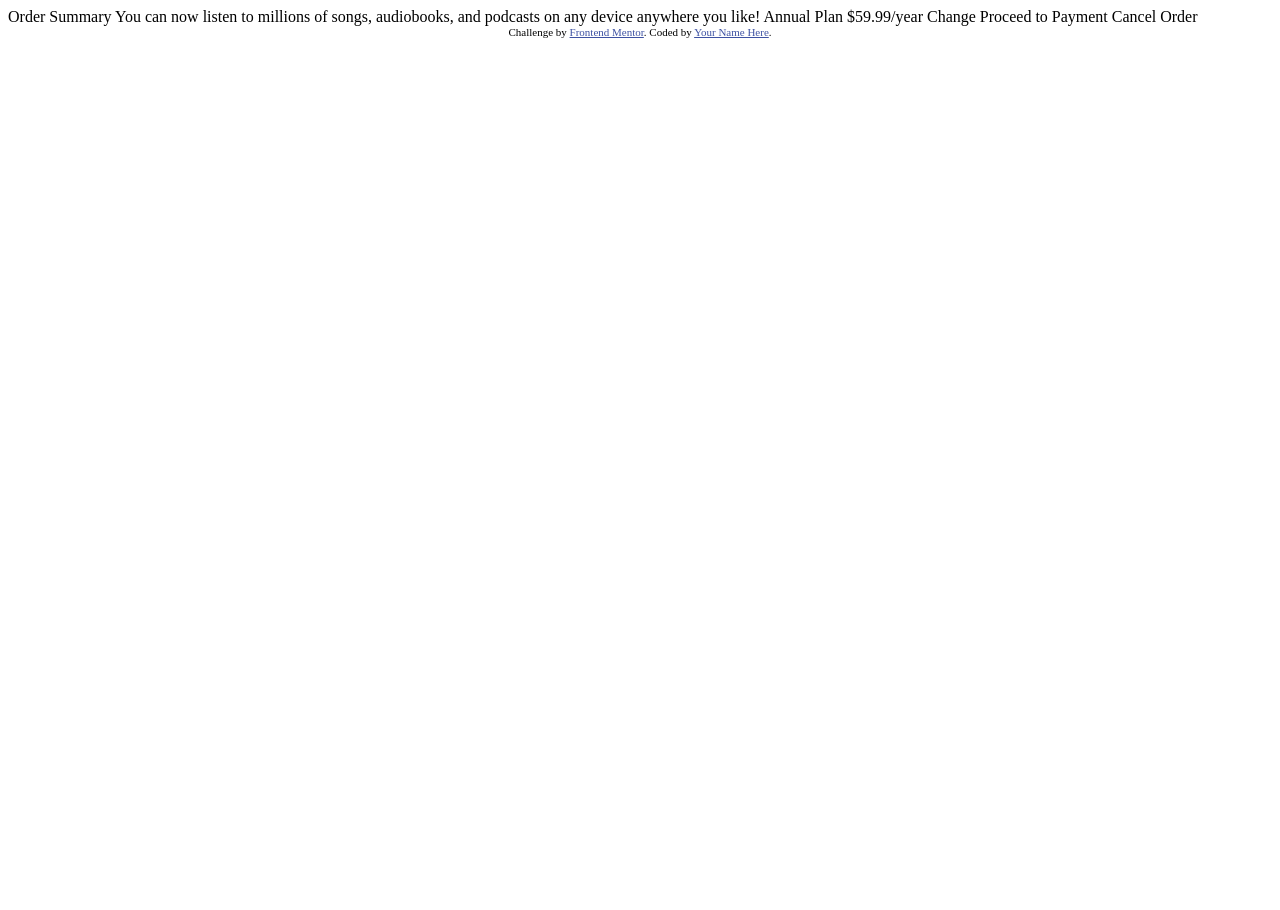
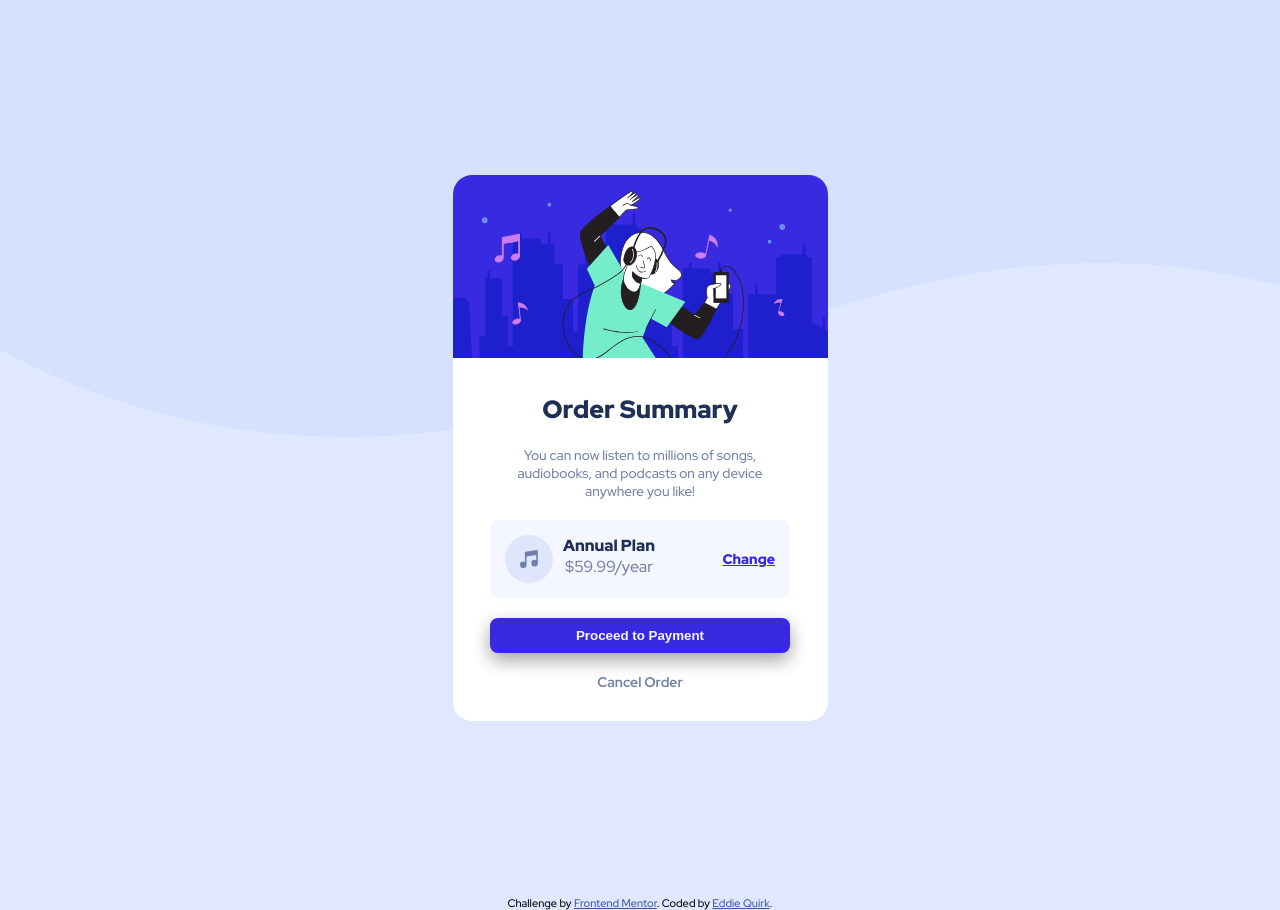
Before and after one commit to edquirk/order-summary-component-main, a plain HTML site: page index.html in a window 1280 px wide. Before the commit the page ends 800 px from the top, so only its background shows below. Drawn offline with Linux system fonts and the light colour scheme.

Commit message:
Final version 1.0

```diff
--- a/index.html
+++ b/index.html
@@ -1,37 +1,59 @@
 <!DOCTYPE html>
 <html lang="en">
-<head>
-  <meta charset="UTF-8">
-  <meta name="viewport" content="width=device-width, initial-scale=1.0"> <!-- displays site properly based on user's device -->
+  <head>
+    <meta charset="UTF-8" />
+    <meta name="viewport" content="width=device-width, initial-scale=1.0" />
+    <link
+      rel="icon"
+      type="image/png"
+      sizes="32x32"
+      href="./images/favicon-32x32.png"
+    />
+    <link rel="preconnect" href="https://fonts.googleapis.com">
+<link rel="preconnect" href="https://fonts.gstatic.com" crossorigin>
+<link href="https://fonts.googleapis.com/css2?family=Red+Hat+Display:wght@500;700;900&display=swap" rel="stylesheet">
+<link rel="stylesheet" href="style.css">
+    <title>Frontend Mentor | Order summary card</title>
+  </head>
+  <main>
+    <body>
+      <div class="container">
+        <div>
+          <img class="illustration-img" src="images/illustration-hero.svg" alt="woman dancing and listening to music on headphones">
+        </div>
+        <div class="container-summary">
+          <div>
+            <p class="summary-text">Order Summary</p>
+          </div>
+          <div class="description-text">
+            <p>You can now listen to millions of songs, audiobooks, and
+              podcasts on any device anywhere you like!</p>
+          </div>
+          <div class="plan-pricing">
+            <div class="left-side">
+              <img src="images/icon-music.svg" alt="music icon">
+              <div>
+                <p class="plan-text">Annual Plan</p>
+                <p class="price">$59.99/year</p>
+              </div>
+            </div>
+              <p class="change-link">Change</p>
+          </div>
+          <div>
+            <button class="payment-button">Proceed to Payment</button>
+          </div>
+          <div>
+            <p class="cancel-order-link">Cancel Order</p>
+          </div>
+        </div>
 
-  <link rel="icon" type="image/png" sizes="32x32" href="./images/favicon-32x32.png">
-
-  <title>Frontend Mentor | Order summary card</title>
-
-  <!-- Feel free to remove these styles or customise in your own stylesheet 👍 -->
-  <style>
-    .attribution { font-size: 11px; text-align: center; }
-    .attribution a { color: hsl(228, 45%, 44%); }
-  </style>
-</head>
-<body>
-
-  Order Summary
-
-  You can now listen to millions of songs, audiobooks, and podcasts on any
-  device anywhere you like!
-
-  Annual Plan
-  $59.99/year
-
-  Change
-
-  Proceed to Payment
-  Cancel Order
-
-  <div class="attribution">
-    Challenge by <a href="https://www.frontendmentor.io?ref=challenge" target="_blank">Frontend Mentor</a>.
-    Coded by <a href="#">Your Name Here</a>.
-  </div>
-</body>
+      </div>
+    </body>
+  </main>
+  <footer class="attribution">
+    Challenge by
+    <a href="https://www.frontendmentor.io?ref=challenge" target="_blank"
+      >Frontend Mentor</a
+    >. Coded by <a href="#">Eddie Quirk</a>.
+  <footer/>
 </html>
--- /dev/null
+++ b/style.css
@@ -0,0 +1,132 @@
+* {
+  margin: 0;
+  padding: 0;
+  box-sizing: border-box;
+}
+
+:root {
+  --Pale-Blue: hsl(225, 100%, 94%);
+  --Bright-blue: hsl(245, 75%, 52%);
+  --Very-pale-blue: hsl(225, 100%, 98%);
+  --Desaturated-blue: hsl(224, 23%, 55%);
+  --Dark-blue: hsl(223, 47%, 23%);
+  --Hover-blue: rgb(122, 105, 199);
+}
+
+body {
+  font-family: "Red Hat Display", sans-serif;
+  font-size: 16px;
+  background-image: url(images/pattern-background-desktop.svg);
+  background-color: var(--Pale-Blue);
+  background-repeat: no-repeat;
+}
+
+.container {
+  display: flex;
+  flex-direction: column;
+  max-width: 375px;
+  text-align: center;
+  background-color: #fff;
+  margin: 175px auto;
+  border-radius: 1.2rem;
+  overflow: hidden;
+}
+
+.illustration-img {
+  max-width: 100%;
+}
+
+.container-summary {
+  max-width: 80%;
+  margin: 30px auto;
+}
+
+.summary-text {
+  color: var(--Dark-blue);
+  font-size: 25px;
+  font-weight: 900;
+  margin-bottom: 20px;
+}
+
+.description-text {
+  font-size: 0.85rem;
+  margin-bottom: 20px;
+  color: var(--Desaturated-blue);
+}
+
+.plan-pricing {
+  margin: auto;
+  padding: 15px;
+  max-width: 100%;
+  background-color: var(--Very-pale-blue);
+  display: flex;
+  align-items: center;
+  justify-content: space-between;
+  margin-bottom: 20px;
+  border-radius: 0.5rem;
+}
+
+.left-side {
+  display: flex;
+  gap: 10px;
+}
+
+.plan-text {
+  font-weight: 900;
+  color: var(--Dark-blue);
+}
+
+.price {
+  color: var(--Desaturated-blue);
+}
+
+.change-link {
+  font-size: 14px;
+  font-weight: 900;
+  text-decoration: underline;
+  color: var(--Bright-blue);
+}
+
+.change-link:hover {
+  color: var(--Hover-blue);
+  cursor: pointer;
+  text-decoration: none;
+}
+
+.payment-button {
+  border: none;
+  font-weight: 700;
+  padding: 10px 50px;
+  border-radius: 0.5rem;
+  margin: auto;
+  color: var(--Very-pale-blue);
+  background-color: var(--Bright-blue);
+  margin-bottom: 20px;
+  width: 100%;
+  box-shadow: 0 8px 16px 0 rgba(0, 0, 0, 0.2), 0 6px 20px 0 rgba(0, 0, 0, 0.19);
+}
+
+.payment-button:hover {
+  cursor: pointer;
+  background-color: var(--Hover-blue);
+}
+
+.cancel-order-link {
+  font-size: 14px;
+  font-weight: 700;
+  color: var(--Desaturated-blue);
+}
+
+.cancel-order-link:hover {
+  cursor: pointer;
+  color: #000;
+}
+
+.attribution {
+  font-size: 11px;
+  text-align: center;
+}
+
+.attribution a {
+  color: hsl(228, 45%, 44%);
+}
```
